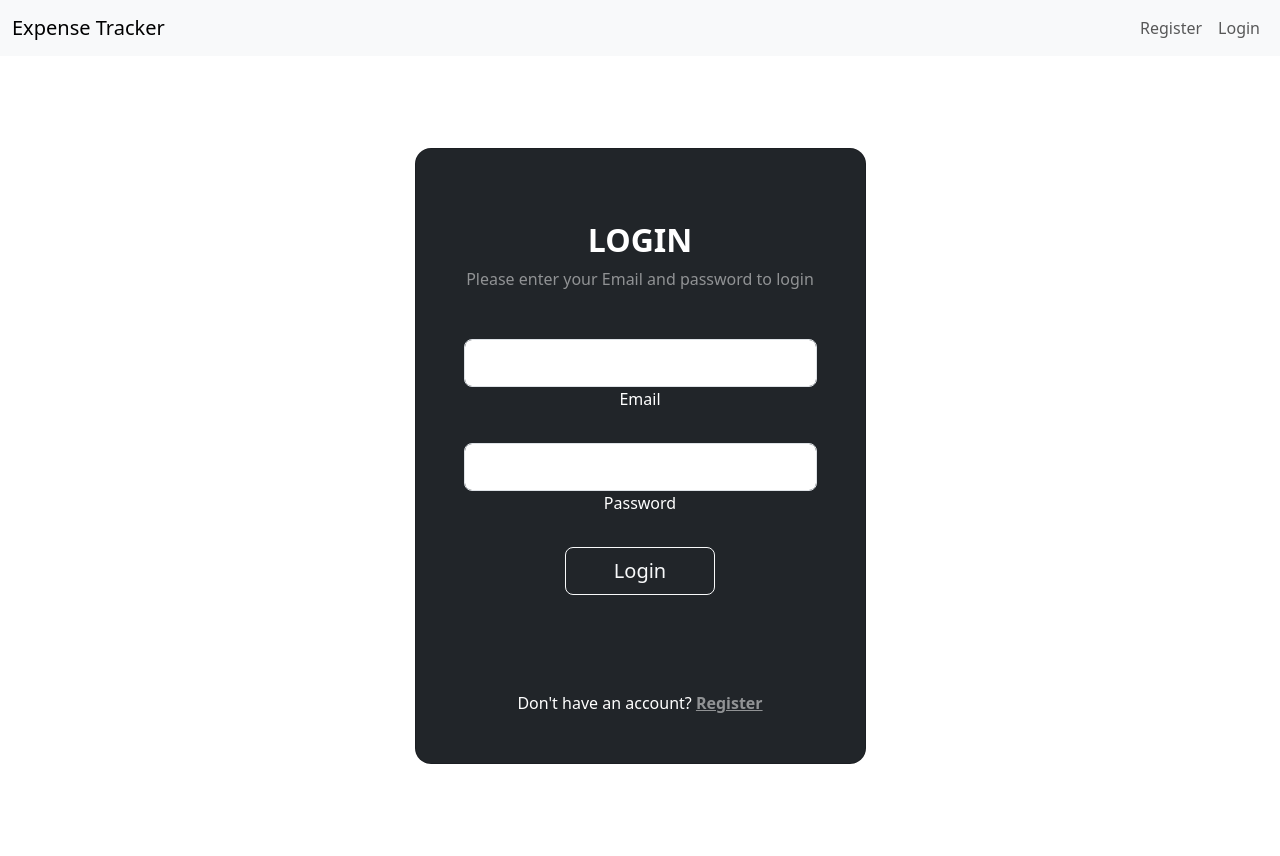
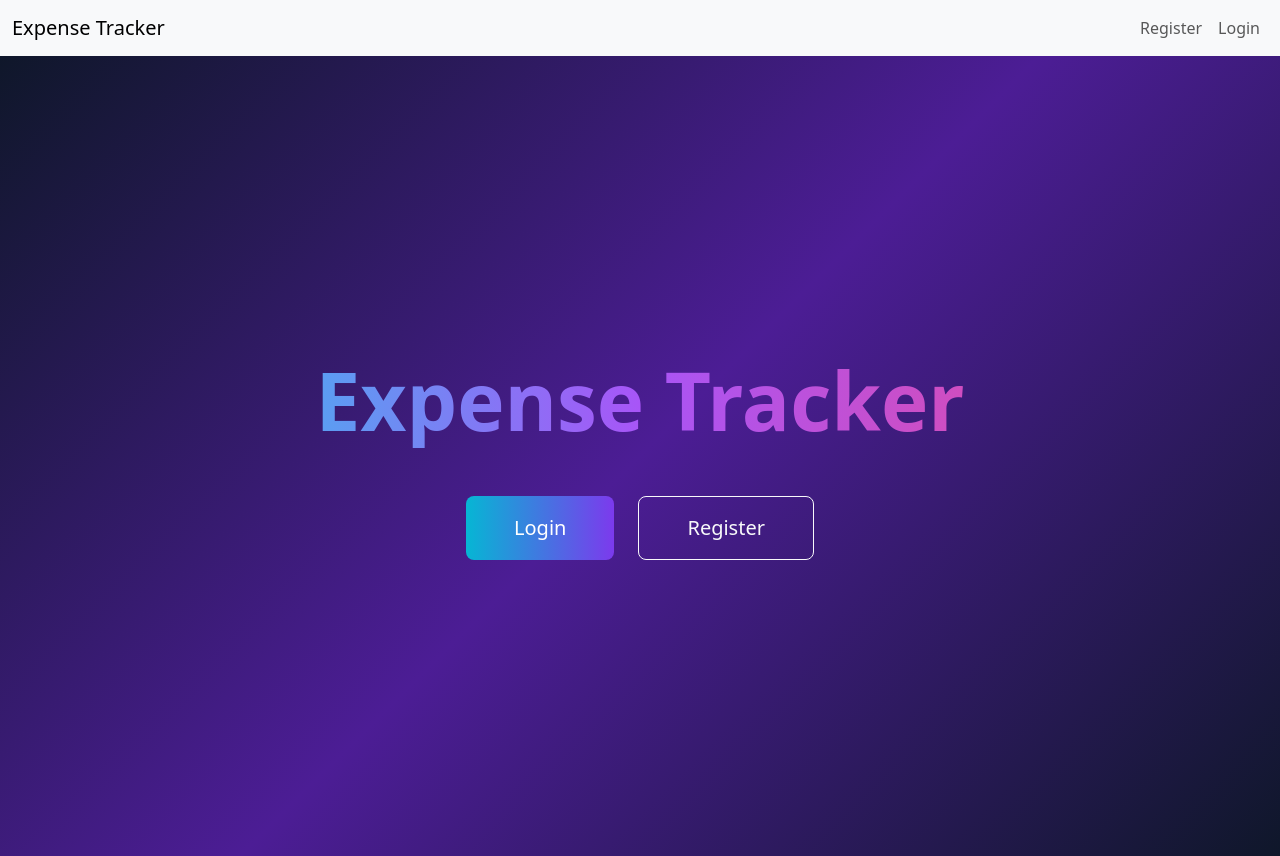
Before and after one commit to balaji7599/Expence_Tracker, a React app in the folder Frontend/: page / in a window 1280 px wide. Built offline with nearby package versions, Linux system fonts and the light colour scheme; the HTML template or start-up script is replaced by a standard one.

Commit message:
index page added

```diff
--- a/Frontend/src/App.jsx
+++ b/Frontend/src/App.jsx
@@ -2,6 +2,7 @@ import { useState } from "react";
 import "./App.css";
 import "bootstrap/dist/css/bootstrap.min.css";
 import "bootstrap/dist/js/bootstrap.min.js";
+import IndexPage from "./pages/Idx";
 import Login from "./pages/Login";
 import Register from "./pages/Register";
 import { BrowserRouter, Route, Routes } from "react-router-dom";
@@ -23,8 +24,9 @@ const [isPremium, setIsPremium] = useState(
       <BrowserRouter>
         <Routes>
           <Route path="/" element={<Layout isPremium={isPremium}/>}>
-            <Route index element={<Login />} />
+            <Route index element={<IndexPage />} />
             <Route path="/register" element={<Register />} />
+            <Route path="/login" element={<Login/>}/>
             <Route path="/home" element={<ProtectedRoute><Home isPremium={isPremium}/></ProtectedRoute>} /> {/*protected route*/}
             <Route path="/premium" element={<ProtectedRoute><Premium setIsPremium={setIsPremium}/></ProtectedRoute>} />
           </Route>
--- /dev/null
+++ b/Frontend/src/pages/Idx.jsx
@@ -0,0 +1,49 @@
+import { useNavigate } from "react-router-dom";
+
+export default function IndexPage() {
+  const navigate = useNavigate();
+
+  return (
+    <div
+      className="d-flex align-items-center justify-content-center min-vh-100 text-center"
+      style={{
+        background: "linear-gradient(135deg, #0f172a, #4c1d95, #0f172a)",
+      }}
+    >
+      <div className="container">
+        {/* App Title */}
+        <h1
+          className="fw-bold display-1 mb-5"
+          style={{
+            background: "linear-gradient(90deg, #22d3ee, #a855f7, #ec4899)",
+            WebkitBackgroundClip: "text",
+            WebkitTextFillColor: "transparent",
+          }}
+        >
+          Expense Tracker
+        </h1>
+
+        {/* Buttons */}
+        <div className="d-flex flex-column flex-sm-row justify-content-center gap-4">
+          <button
+            onClick={() => navigate("/login")}
+            className="btn btn-lg text-white px-5 py-3"
+            style={{
+              background: "linear-gradient(90deg, #06b6d4, #7c3aed)",
+              border: "none",
+            }}
+          >
+            Login
+          </button>
+
+          <button
+            onClick={() => navigate("/register")}
+            className="btn btn-lg btn-outline-light px-5 py-3"
+          >
+            Register
+          </button>
+        </div>
+      </div>
+    </div>
+  );
+}
```
